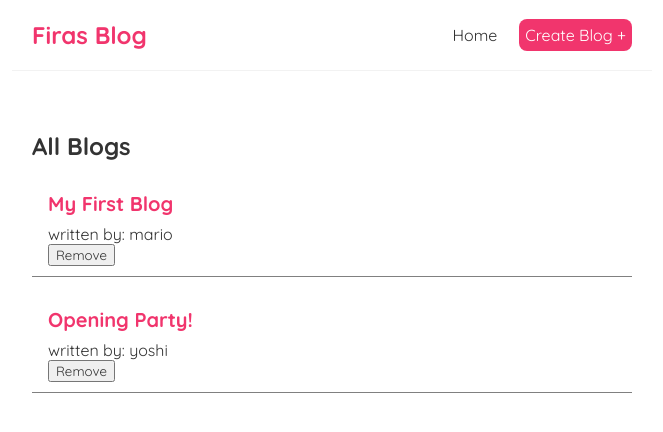
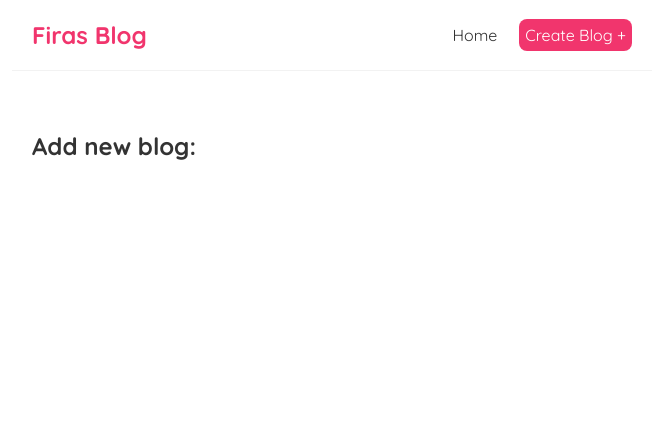
Before and after one commit to FirasOmar/react-blog, a React (Create React App) app: page /create in a window 1280 px wide. Shown: the top 432 px of the page, without its empty margins (308-971 px from the left). Built offline with nearby package versions, Linux system fonts and the light colour scheme; data requests are answered from the project's data file.

Commit message:
add routing

```diff
--- a/package.json
+++ b/package.json
@@ -8,6 +8,7 @@
     "@testing-library/user-event": "^13.5.0",
     "react": "^18.2.0",
     "react-dom": "^18.2.0",
+    "react-router-dom": "^5.3.4",
     "react-scripts": "5.0.1",
     "web-vitals": "^2.1.4"
   },
--- a/src/App.js
+++ b/src/App.js
@@ -1,14 +1,24 @@
 import Navbar from './Navbar';
 import Home from './Home';
-
+import { BrowserRouter as Router, Route, Switch } from 'react-router-dom'
+import Create from './Create';
 function App() {
   return (
-    <div className="App">
-      <Navbar/>
-      <div className="content">
-       <Home></Home>
+    <Router>
+      <div className="App">
+        <Navbar />
+        <div className="content">
+          <Switch>
+            <Route exact path="/">
+              <Home></Home>
+            </Route>
+            <Route path="/create">
+              <Create/>
+            </Route>
+          </Switch>
+        </div>
       </div>
-    </div>
+    </Router>
   );
 }
 
--- /dev/null
+++ b/src/Create.js
@@ -0,0 +1,9 @@
+const Create = () => {
+
+    return (
+        <div className="create">
+            <h2>Add new blog:</h2>
+        </div>
+    );
+}
+export default Create;
--- a/src/Navbar.js
+++ b/src/Navbar.js
@@ -1,14 +1,15 @@
+import {Link}from 'react-router-dom'
 const Navbar = () => {
     return (
     <nav className="navbar">
         <h1>Firas Blog</h1>
         <div className="links">
-            <a href="/">Home</a>
-            <a href="/Create" style={{
+            <Link to="/">Home</Link>
+            <Link to="/Create" style={{
                 color:"white",
                 backgroundColor:"#f1356d",
                 borderRadius:"8px",
-            }}>Create Blog + </a>
+            }}>Create Blog + </Link>
         </div>
     </nav>  );
 }
--- a/src/index.css
+++ b/src/index.css
@@ -1,6 +1,6 @@
 @import url('https://fonts.googleapis.com/css2?family=Quicksand:wght@300;400;500;600;700&display=swap');
 
-/* base styles */
+/* base styles npx json-server --watch data/db.json --port 8000 */
 * {
   margin: 0;
   font-family: "Quicksand";
```
Also changed, not shown: 1 other file (tests, documents, lock files or other folders).
